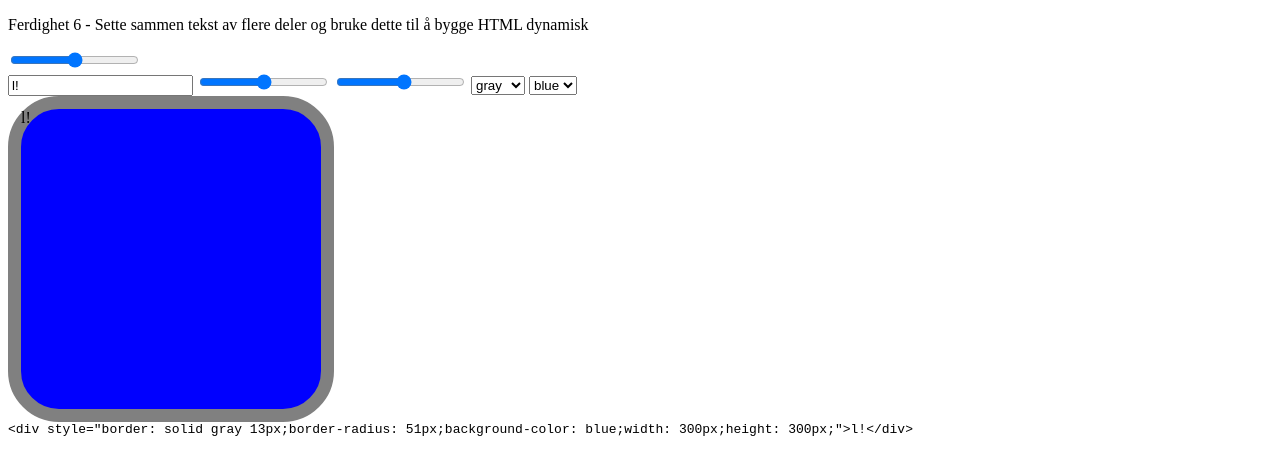
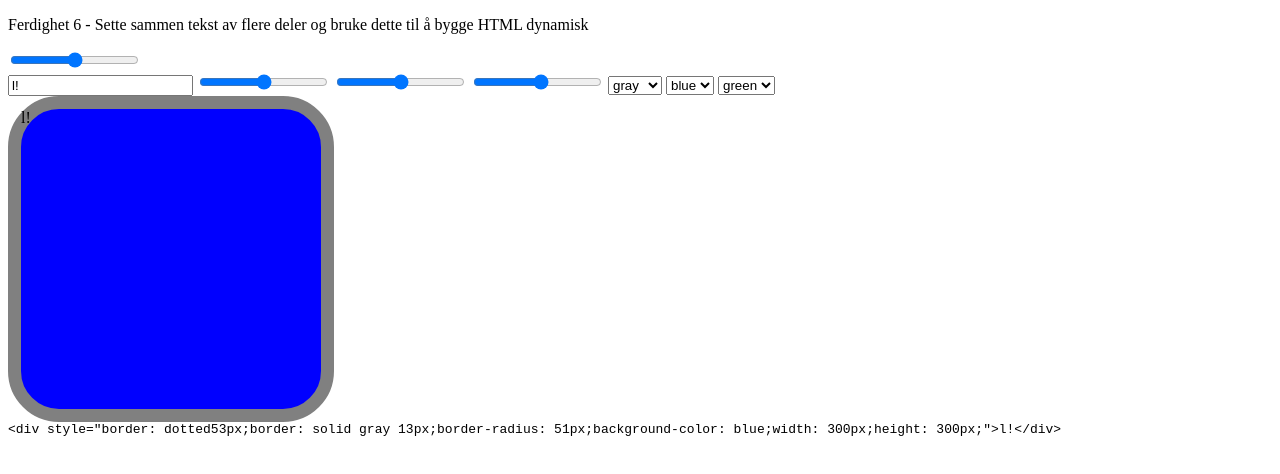
Before and after one commit to aleksander1998/javaskript, a plain HTML site: page test 6.html in a window 1280 px wide. Drawn offline with Linux system fonts and the light colour scheme.

Commit message:
Update test 6.html

```diff
--- a/test 6.html
+++ b/test 6.html
@@ -4,16 +4,14 @@
 <head>
     <meta charset="utf-8" />
     <title></title>
-    <style>
 
-    </style>
 </head>
 <body>
     <p>Ferdighet 6 - Sette sammen tekst av flere deler  og  bruke dette til å bygge HTML dynamisk</p>
     <input id="sizeSlider" type="range" min="100" max="500" step="10" oninput="showDiv()" />
     <br /><input id="textInput" type="text" oninput="showDiv()" value="l!" />
     <input id="radus" type="range" min="1" max="100" step=" 1" oninput="showDiv()" />
-
+    <input id="dotted" type="range" min="5" max="100"step="1" onabort="showDiv()" />
     <input id="sizeSliderX" type="range" min="5" max="20" step="1" oninput="showDiv()" />
     <select id="colorborder" onchange="showDiv()">
         <option value="gray"> gray</option>
@@ -23,9 +21,13 @@
         <option value="red">red</option>
         <option selected value="blue">blue</option>
     </select>
+    <select id="dotted" onchange="showDiv">
+        <option value="green">green</option>
+    </select>
     <div id="resultat"></div>
     <div id="resultatHtml" style="font-family: monospace"></div>
     <script>
+        var dotted = document.getElementById('dotted')
         var radusslider = document.getElementById('radus');
         var resultatDiv = document.getElementById('resultat');
         var resultatHtmlDiv = document.getElementById('resultatHtml');
@@ -37,7 +39,7 @@
         showDiv();
         function showDiv() {
             resultatDiv.innerHTML = '<div style="'
-
+                + 'border:  dotted' + dotted.value +   'px;'
                 + 'border: solid ' + colorborder.value + " " + sizeSliderX.value + "px;"
                 + 'border-radius: ' + radusslider.value + 'px;'
                 + 'background-color: ' + colorChooser.value + ';'
```
